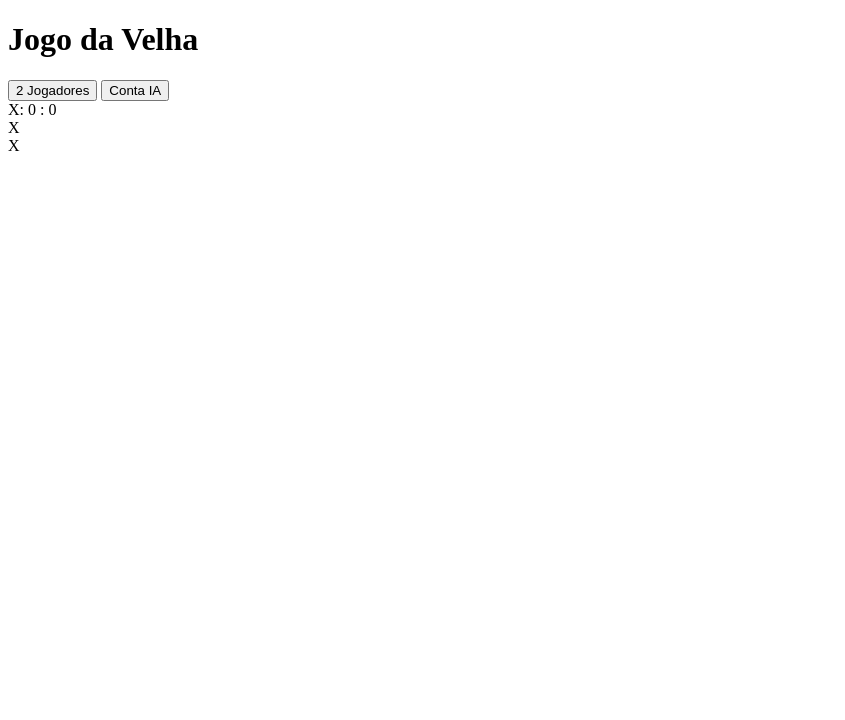
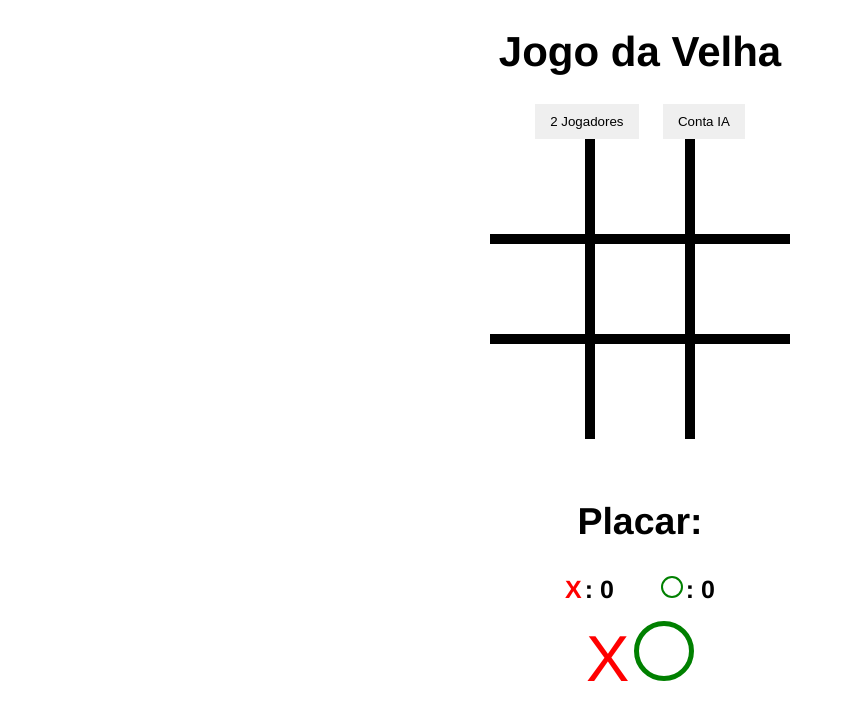
Before and after one commit to fabiomdg1/jogoDaVelha, a plain HTML site: page index.html in a window 1280 px wide. Shown: the whole page, without its empty margins (0-845 px from the left). Drawn offline with Linux system fonts and the light colour scheme.

Commit message:
CSS concluido

```diff
--- a/css/styles.css
+++ b/css/styles.css
@@ -0,0 +1,123 @@
+body{
+    text-align: center;
+    font-family: helvetica, sans-serif;
+}
+
+h1{
+    font-size: 42px;
+}
+
+/* Botões */
+
+#buttons-container button{
+    border: none;
+    padding: 10px 15px;
+    margin: 0 10px;
+}
+
+/* Jogo */
+
+#container{
+    display:flex;
+    width: 300px;
+    margin: 0;
+    flex-direction: row;
+    flex-wrap: wrap;
+    position: relative;
+    margin-left: auto;
+    margin-right: auto;
+
+}
+
+.box{
+    height: 100px;
+    border: 5px solid black;
+    box-sizing: border-box;
+    flex: 1 1 33%;
+}
+
+#block-1, #block-2, #block-3{
+    border-top: none;
+}
+
+#block-1, #block-4, #block-7{
+    border-left: none;
+}
+
+#block-7, #block-8, #block-9{
+    border-bottom: none;
+}
+
+#block-3, #block-6, #block-9{
+    border-right: none;
+}
+
+/* Símbolos */
+
+.X{
+    font-size: 65px;
+    color: red;
+    display: inline-block;
+    line-height: 100px;
+}
+
+.O{
+    width: 50px;
+    height: 50px;
+    border: 5px solid green;
+    border-radius: 50%;
+    display: inline-block;
+    margin-top: 17px;
+}
+
+/* Classe de Esconder */
+
+/*.hide{
+    display: none !important;
+}*/
+
+/* Placar */
+
+#scoreboard-container{
+    font-weight: bold;
+    margin-top: 30px;
+    font-size: 25px;
+    position: relative;
+    margin-left: auto;
+    margin-right: auto;
+}
+
+.score-box{
+    margin: 0 20px;
+}
+
+#x-scoreboard{
+    color: red;
+    margin-right: 3px;
+}
+
+#o-scoreboard{
+    display: inline-block;
+    width: 18px;
+    height: 18px;
+    border: 2px solid green;
+    border-radius: 50%;
+    margin-right: 3px;
+}
+
+/* Mensagem de Vitória */
+
+#message p{
+    position: absolute;
+    margin-left: auto;
+    margin-right: auto;
+    left: 0;
+    right: 0;
+    top: 150px;
+    width: 500px;
+    font-size: 50px;
+    background: #000;
+    color: #FFF;
+    padding: 20px;
+    display: none;
+}
--- a/index.html
+++ b/index.html
@@ -28,6 +28,8 @@
 
         <div id="scoreboard-container">
 
+            <h2>Placar:</h2>
+
             <span class="score-box">
                 <span id="x-scoreboard">X</span>:
                 <span id="scoreboard-1">0</span>
@@ -44,11 +46,11 @@
 
     <div class="hide">
         <div class="X">X</div>
-        <div class="O">X</div>
+        <div class="O"></div>
     </div>
 
     <div id="message" class="hide">
-        <p></p>
+        <p>Teste</p>
     </div>
 
 
```
